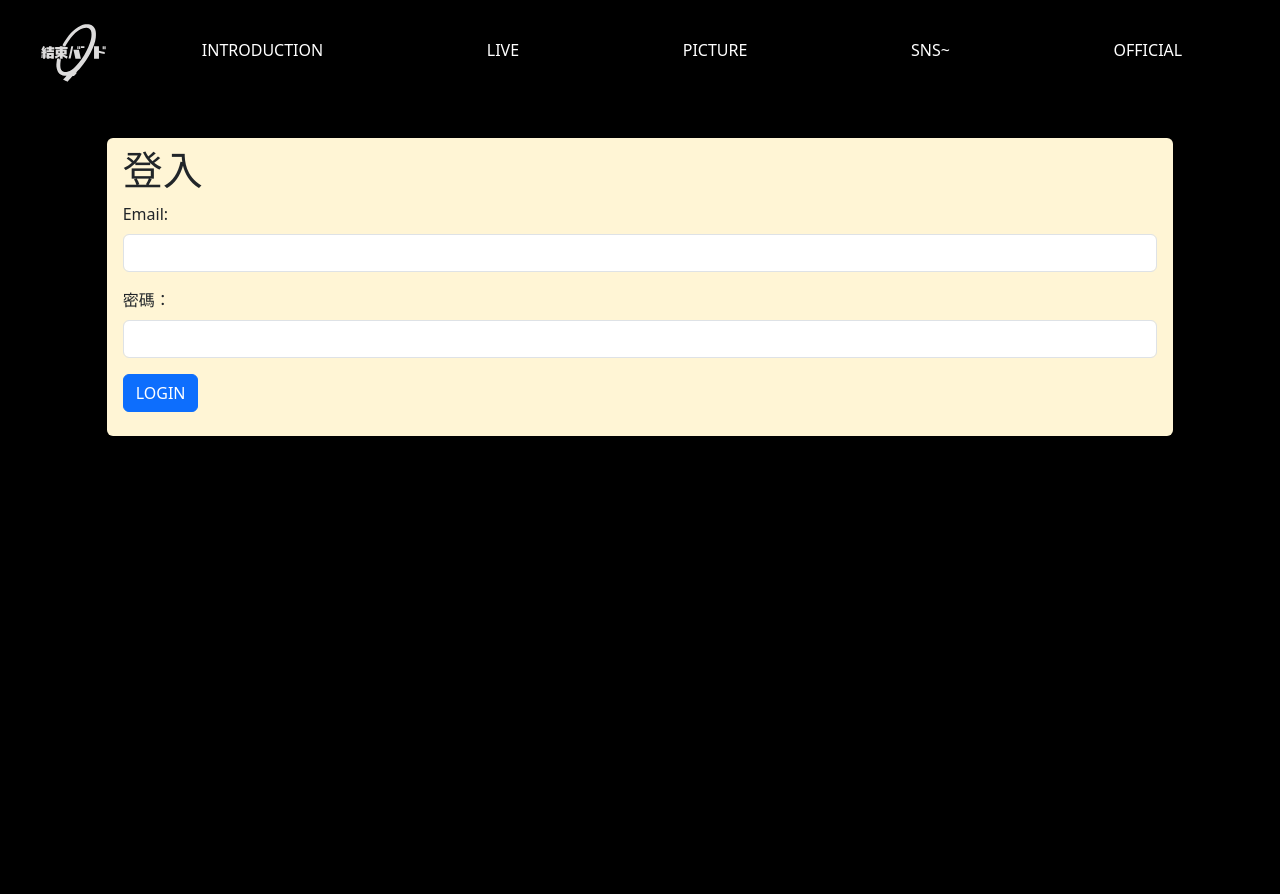
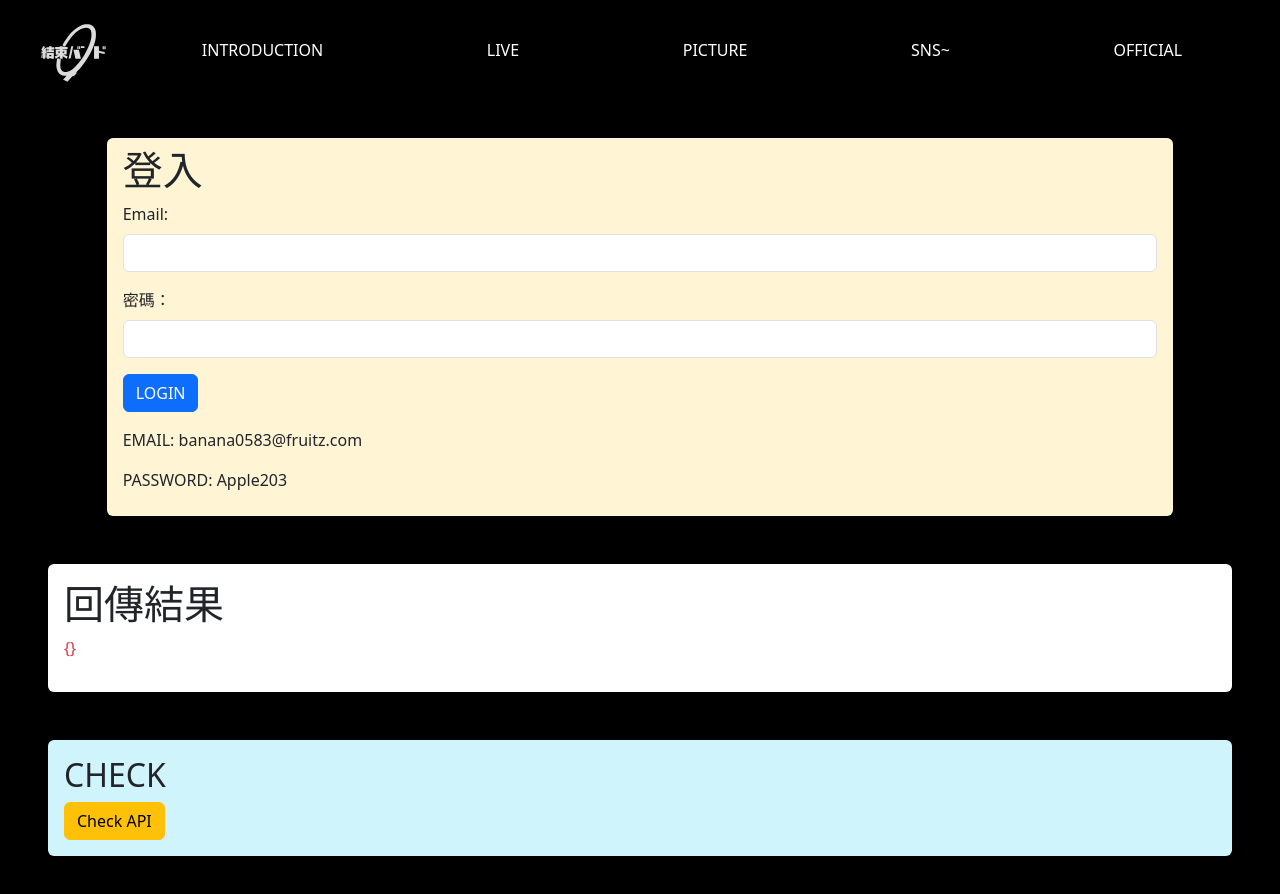
Before and after one commit to MFEE35-TEAM3-Final-Project/MFEE35_Final_Project, a React (Create React App) app in the folder client/: page /user/login in a window 1280 px wide. Shown: the top 894 px of the page. Before the commit the page ends 800 px from the top, so only its background shows below. Built offline with nearby package versions, Linux system fonts and the light colour scheme.

Commit message:
0406 fuck

```diff
--- a/client/src/pages/UserLogin.jsx
+++ b/client/src/pages/UserLogin.jsx
@@ -4,16 +4,45 @@ import Button from "react-bootstrap/Button";
 import Form from "react-bootstrap/Form";
 
 const UserLogin = () => {
+  // DATA
   const [userData, setUserData] = useState({
     email: "",
-    password: ""
+    password: "",
   });
+  const [backData, setBackData] = useState({});
+  const [jwtData, setJwtData] = useState("");
+  // FUNCTION
   const inputHandler = (e) => {
     const { name, value } = e.target;
     setUserData({ ...userData, [name]: value });
   };
-  const loginFn = () => {
-    console.log("login");
+  const loginFn = (e, data) => {
+    e.preventDefault();
+    // console.log(data);
+    axios
+      .post(`${process.env.REACT_APP_API_URL}/api/user/login`, data)
+      .then((res) => {
+        localStorage.setItem("token", res.data.token);
+        setBackData(res.data);
+        console.log(res.data.token);
+      })
+      .catch((err) => {
+        setBackData(err.response.data);
+      });
+  };
+  const checkJwt = () => {
+    axios
+      .get(`${process.env.REACT_APP_API_URL}/api/user/check`, {
+        headers: {
+          Authorization: `${localStorage.getItem("token")}`,
+        },
+      })
+      .then((res) => {
+        console.log(res);
+      })
+      .catch((err) => {
+        console.log(err);
+      });
   };
   return (
     <div>
@@ -21,7 +50,12 @@ const UserLogin = () => {
         className="col-10 mt-5 px-2 mx-auto rounded "
         style={{ backgroundColor: "#fff5d5" }}
       >
-        <Form className="p-2" onSubmit={loginFn}>
+        <Form
+          className="p-2"
+          onSubmit={(e) => {
+            loginFn(e, userData);
+          }}
+        >
           <h1>登入</h1>
 
           <Form.Group className="mb-3">
@@ -52,8 +86,33 @@ const UserLogin = () => {
             <button className="btn btn-primary" type="submit">
               LOGIN
             </button>
+            <p className="mt-3">EMAIL: banana0583@fruitz.com</p>
+            <p>PASSWORD: Apple203</p>
           </div>
         </Form>
+      </div>
+      <div className="m-5 p-3 bg-white rounded">
+        <h1 className="">回傳結果</h1>
+
+        <p
+          className={`text-wrap w-100 ${
+            backData.success === true ? "" : "text-danger"
+          }`}
+        >
+          {JSON.stringify(backData)}
+        </p>
+      </div>
+      <div className="m-5 p-3 bg-info-subtle rounded">
+        <h2>CHECK</h2>
+        <button
+          className="btn btn-warning"
+          onClick={() => {
+            checkJwt();
+          }}
+        >
+          Check API
+        </button>
+        {jwtData && <p className="fs-3">{JSON.stringify(jwtData)}</p>}
       </div>
     </div>
   );
--- a/client/src/pages/UserRegister.jsx
+++ b/client/src/pages/UserRegister.jsx
@@ -1,4 +1,4 @@
-import React, { useState } from "react";
+import React, { useState, useEffect } from "react";
 import axios from "axios";
 import Button from "react-bootstrap/Button";
 import Form from "react-bootstrap/Form";
@@ -10,8 +10,8 @@ const UserRegister = () => {
     repeat_password: "",
     email: "",
   });
-
   const [errorMessage, setErrorMessage] = useState("");
+  const [backUserMeg, setBackUserMeg] = useState({});
 
   //functions
   const inputHandler = (e) => {
@@ -24,6 +24,7 @@ const UserRegister = () => {
       .post(`${process.env.REACT_APP_API_URL}/api/user/register`, userData)
       .then((res) => {
         console.log(res);
+        setBackUserMeg(res.data);
       })
       .catch((err) => {
         setErrorMessage(err.message);
@@ -47,6 +48,20 @@ const UserRegister = () => {
             value={userData.username}
             minLength={6}
             maxLength={30}
+            onChange={inputHandler}
+            required
+          />
+        </Form.Group>
+
+        <Form.Group className="mb-3">
+          <Form.Label htmlFor="email">電子郵件：</Form.Label>
+          <Form.Control
+            type="email"
+            id="email"
+            name="email"
+            value={userData.email}
+            minLength={6}
+            maxLength={50}
             onChange={inputHandler}
             required
           />
@@ -84,20 +99,6 @@ const UserRegister = () => {
           />
         </Form.Group>
 
-        <Form.Group className="mb-3">
-          <Form.Label htmlFor="email">電子郵件：</Form.Label>
-          <Form.Control
-            type="email"
-            id="email"
-            name="email"
-            value={userData.email}
-            minLength={6}
-            maxLength={50}
-            onChange={inputHandler}
-            required
-          />
-        </Form.Group>
-
         <div className="mb-3">
           <button className="btn btn-outline-danger" type="submit">
             註冊
@@ -106,6 +107,7 @@ const UserRegister = () => {
 
         {errorMessage && <div>{errorMessage}</div>}
       </Form>
+      {<div className="fs-5  text-danger">{JSON.stringify(backUserMeg)}</div>}
     </div>
   );
 };
```
Also changed, not shown: 2 other files (tests, documents, lock files or other folders).
